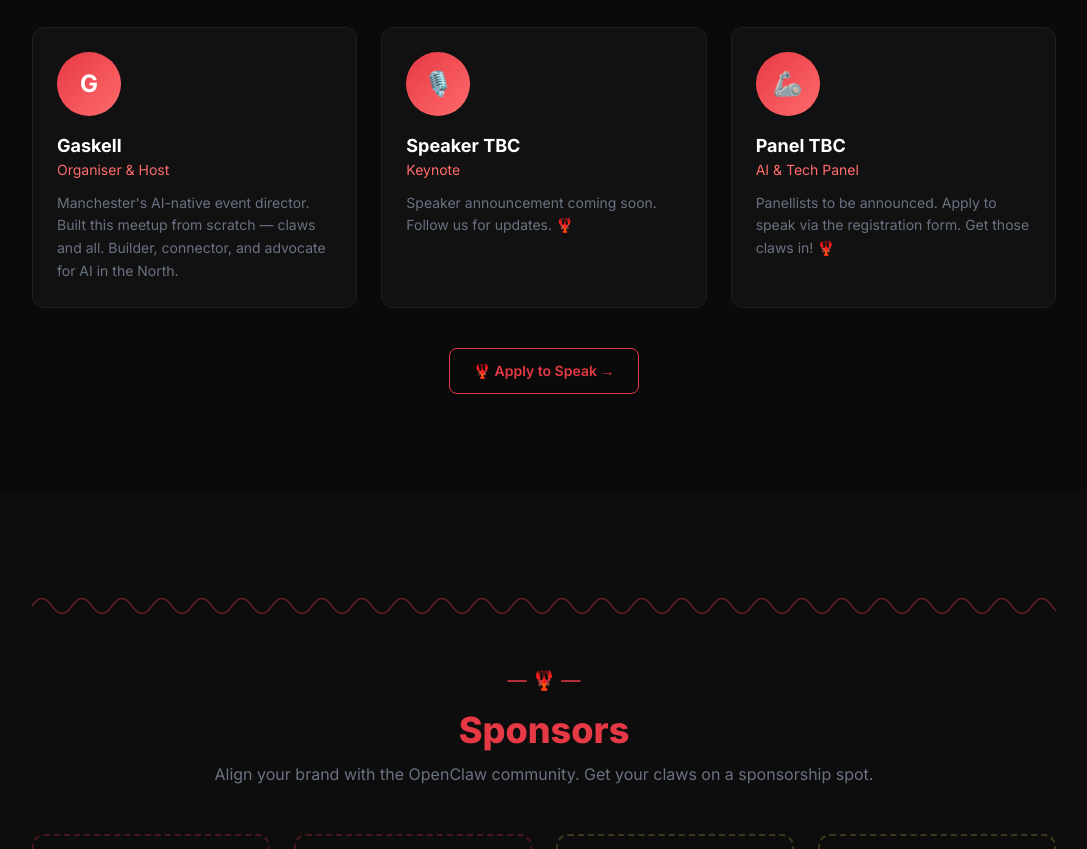
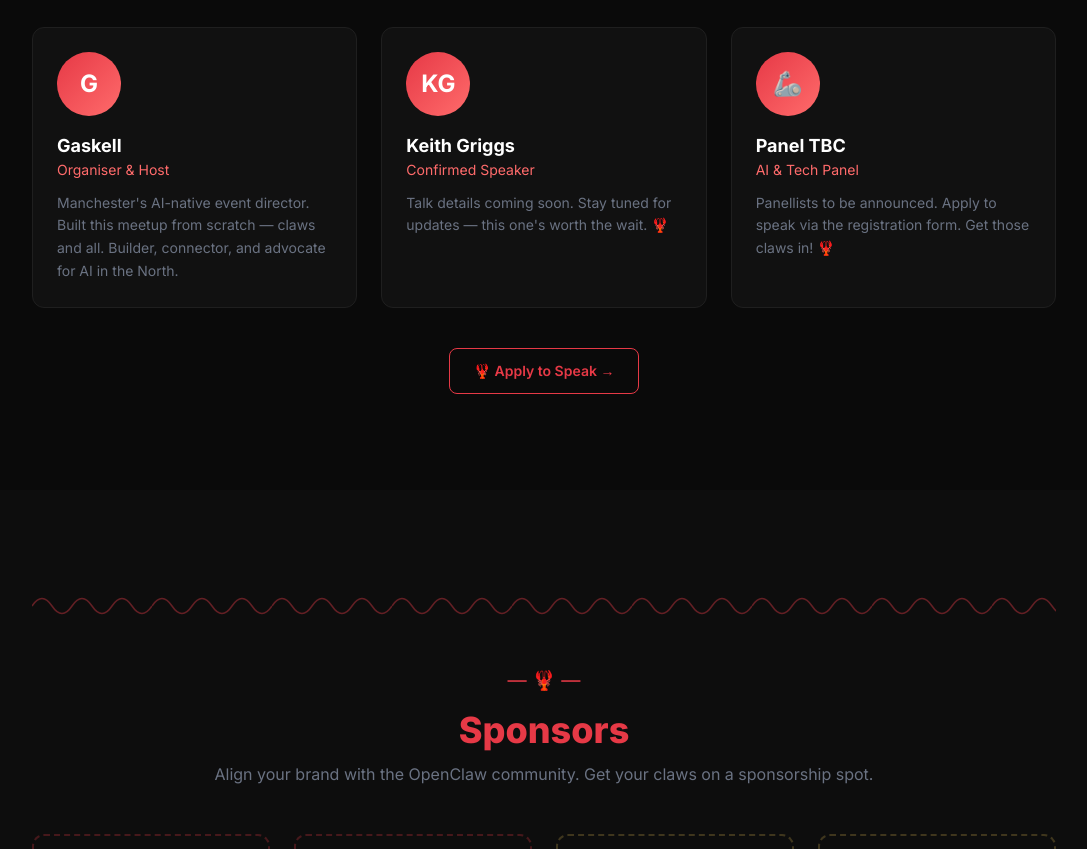
Before and after one commit to dcccrypto/manchester-meetup, a Next.js app: page / in a window 1280 px wide. Shown: the part 2460-3309 px from the top of the page, without its empty margins (96-1183 px from the left). Built offline with nearby package versions, Linux system fonts and the light colour scheme.

Commit message:
MCR-011: Add Keith Griggs as confirmed speaker

```diff
--- a/components/Speakers.tsx
+++ b/components/Speakers.tsx
@@ -7,10 +7,10 @@
     emoji: "🤖",
   },
   {
-    name: "Speaker TBC",
-    role: "Keynote",
-    bio: "Speaker announcement coming soon. Follow us for updates. 🦞",
-    initials: "?",
+    name: "Keith Griggs",
+    role: "Confirmed Speaker",
+    bio: "Talk details coming soon. Stay tuned for updates — this one's worth the wait. 🦞",
+    initials: "KG",
     emoji: "🎙️",
   },
   {
```
